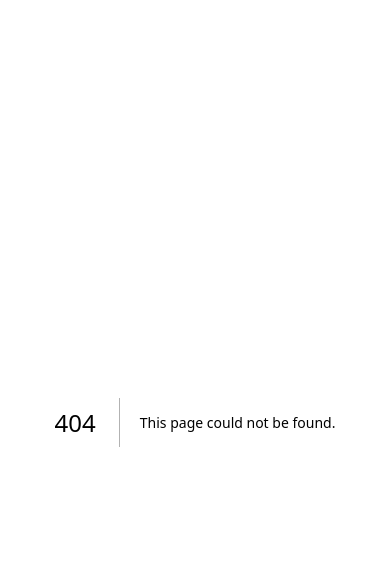
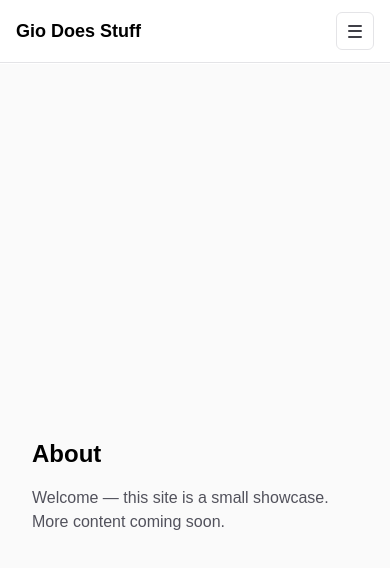
Before and after one commit to MrBunn448/MrBunn448.github.io, a Next.js app in the folder gio-does-stuff/: page /about in a window 390 px wide. Before the commit this address had no page. Shown: the top 568 px of the page. Built offline with nearby package versions, Linux system fonts and the light colour scheme.

Commit message:
Added Blog page & improved mobile view
Added specific nav for mobile view.
And added the blog page with placeholder info

```diff
--- /dev/null
+++ b/gio-does-stuff/app/about/page.tsx
@@ -0,0 +1,10 @@
+export default function AboutPage() {
+  return (
+    <div className="flex min-h-screen items-center justify-center bg-zinc-50 dark:bg-black">
+      <main className="mx-auto max-w-3xl p-8">
+        <h1 className="text-2xl font-semibold text-black dark:text-zinc-50">About</h1>
+        <p className="mt-4 text-zinc-600 dark:text-zinc-400">Welcome — this site is a small showcase. More content coming soon.</p>
+      </main>
+    </div>
+  );
+}
--- /dev/null
+++ b/gio-does-stuff/app/blog/page.tsx
@@ -0,0 +1,10 @@
+export default function BlogPage() {
+  return (
+    <div className="flex min-h-screen items-center justify-center bg-zinc-50 dark:bg-black">
+      <main className="mx-auto max-w-3xl p-8">
+        <h1 className="text-2xl font-semibold text-black dark:text-zinc-50">Blog</h1>
+        <p className="mt-4 text-zinc-600 dark:text-zinc-400">This page is under construction. Posts will appear here soon.</p>
+      </main>
+    </div>
+  );
+}
--- /dev/null
+++ b/gio-does-stuff/app/components/Navbar.tsx
@@ -0,0 +1,53 @@
+"use client";
+
+import { useState } from "react";
+import Link from "next/link";
+
+export default function Navbar() {
+  const [open, setOpen] = useState(false);
+
+  return (
+    <header className="fixed inset-x-0 top-0 z-50">
+      <div className="backdrop-blur-sm bg-white/75 dark:bg-black/70 border-b border-zinc-200 dark:border-zinc-800">
+        <div className="mx-auto max-w-3xl px-4 sm:px-6 lg:px-8 py-3 flex items-center justify-between">
+          <Link href="/" className="text-lg font-semibold text-black dark:text-zinc-50">Gio Does Stuff</Link>
+
+          <nav className="hidden md:flex items-center gap-6">
+            <Link href="/" className="text-sm text-zinc-700 hover:text-black dark:text-zinc-300 dark:hover:text-zinc-50">Home</Link>
+            <Link href="/projects" className="text-sm text-zinc-700 hover:text-black dark:text-zinc-300 dark:hover:text-zinc-50">Projects</Link>
+            <Link href="/about" className="text-sm text-zinc-700 hover:text-black dark:text-zinc-300 dark:hover:text-zinc-50">About</Link>
+            <Link href="/blog" className="text-sm text-zinc-700 hover:text-black dark:text-zinc-300 dark:hover:text-zinc-50">Blog</Link>
+          </nav>
+
+          <div className="md:hidden">
+            <button
+              aria-label="Toggle menu"
+              aria-expanded={open}
+              onClick={() => setOpen((s) => !s)}
+              className="p-2 rounded-md border border-zinc-200 dark:border-zinc-800 bg-white/60 dark:bg-black/60 text-zinc-700 dark:text-zinc-300"
+            >
+              <svg xmlns="http://www.w3.org/2000/svg" className="h-5 w-5" viewBox="0 0 20 20" fill="currentColor">
+                {open ? (
+                  <path fillRule="evenodd" d="M4.293 4.293a1 1 0 011.414 0L10 8.586l4.293-4.293a1 1 0 111.414 1.414L11.414 10l4.293 4.293a1 1 0 01-1.414 1.414L10 11.414l-4.293 4.293a1 1 0 01-1.414-1.414L8.586 10 4.293 5.707a1 1 0 010-1.414z" clipRule="evenodd" />
+                ) : (
+                  <path fillRule="evenodd" d="M3 5a1 1 0 011-1h12a1 1 0 110 2H4a1 1 0 01-1-1zM3 10a1 1 0 011-1h12a1 1 0 110 2H4a1 1 0 01-1-1zM4 15a1 1 0 100 2h12a1 1 0 100-2H4z" clipRule="evenodd" />
+                )}
+              </svg>
+            </button>
+          </div>
+        </div>
+
+        {/* Mobile menu */}
+        {open && (
+          <div className="md:hidden border-t border-zinc-200 dark:border-zinc-800 bg-white/95 dark:bg-black/80">
+            <div className="mx-auto max-w-3xl px-4 sm:px-6 lg:px-8 py-3 flex flex-col gap-2">
+              <Link href="/" onClick={() => setOpen(false)} className="py-2 text-zinc-700 dark:text-zinc-300">Home</Link>
+              <Link href="/projects" onClick={() => setOpen(false)} className="py-2 text-zinc-700 dark:text-zinc-300">Projects</Link>
+              <Link href="/about" onClick={() => setOpen(false)} className="py-2 text-zinc-700 dark:text-zinc-300">About</Link>
+            </div>
+          </div>
+        )}
+      </div>
+    </header>
+  );
+}
--- a/gio-does-stuff/app/layout.tsx
+++ b/gio-does-stuff/app/layout.tsx
@@ -1,4 +1,5 @@
 import type { Metadata } from "next";
+import Navbar from "./components/Navbar";
 import { Geist, Geist_Mono } from "next/font/google";
 import "./globals.css";
 
@@ -27,7 +28,11 @@ export default function RootLayout({
       <body
         className={`${geistSans.variable} ${geistMono.variable} antialiased`}
       >
-        {children}
+        <Navbar />
+
+        <div className="pt-16 md:pt-16">{/* space for fixed header (matches navbar height) */}
+          {children}
+        </div>
       </body>
     </html>
   );
--- a/gio-does-stuff/app/page.tsx
+++ b/gio-does-stuff/app/page.tsx
@@ -1,7 +1,7 @@
 export default function Home() {
   return (
-    <div className="flex min-h-screen items-center justify-center bg-zinc-50 font-sans dark:bg-black">
-      <main className="flex min-h-screen w-full max-w-3xl flex-col items-center justify-between py-32 px-16 bg-white dark:bg-black sm:items-start">
+    <div className="flex h-[calc(100vh-64px)] items-center justify-center bg-zinc-50 font-sans dark:bg-black">
+      <main className="flex h-full w-full max-w-3xl flex-col items-center justify-center py-8 px-6 bg-white dark:bg-black sm:items-start">
 
         <div className="flex flex-col items-center gap-6 text-center sm:items-start sm:text-left">
           <h1 className="max-w-xs text-3xl font-semibold leading-10 tracking-tight text-black dark:text-zinc-50">
--- /dev/null
+++ b/gio-does-stuff/app/projects/page.tsx
@@ -0,0 +1,10 @@
+export default function ProjectsPage() {
+  return (
+    <div className="flex min-h-screen items-center justify-center bg-zinc-50 dark:bg-black">
+      <main className="mx-auto max-w-3xl p-8">
+        <h1 className="text-2xl font-semibold text-black dark:text-zinc-50">Projects</h1>
+        <p className="mt-4 text-zinc-600 dark:text-zinc-400">This page is under construction.</p>
+      </main>
+    </div>
+  );
+}
```
